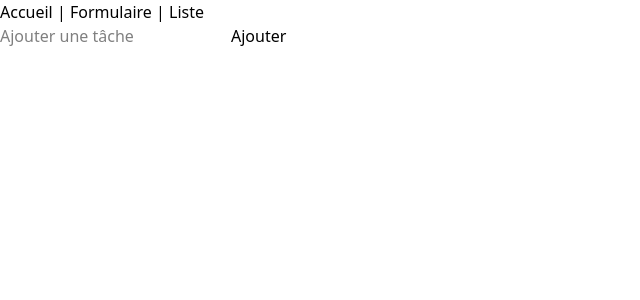
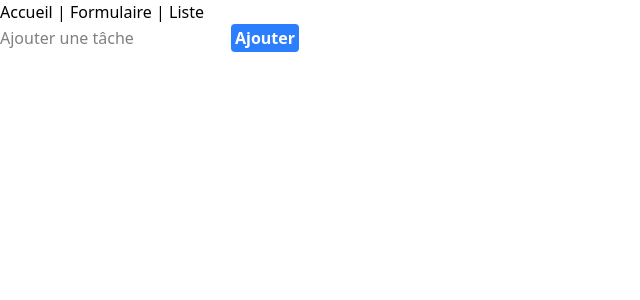
Before and after one commit to ReadyToDevNow/TD-List, a Vue app: page /Form in a window 1280 px wide. Shown: the top 300 px of the page, without its empty margins (0-640 px from the left). Built offline with nearby package versions, Linux system fonts and the light colour scheme.

Commit message:
feat(design): TodoForm button

```diff
--- a/src/components/TodoForm.vue
+++ b/src/components/TodoForm.vue
@@ -1,7 +1,12 @@
 <template>
   <form @submit.prevent="addTodo">
     <input v-model="todo" placeholder="Ajouter une tâche" />
-    <button type="submit">Ajouter</button>
+    <button
+      type="submit"
+      class="bg-blue-500 rounded text-white font-bold py-0.5 px-1 focus:outline-none focus:shadow-outline"
+    >
+      Ajouter
+    </button>
   </form>
 </template>
 
```
